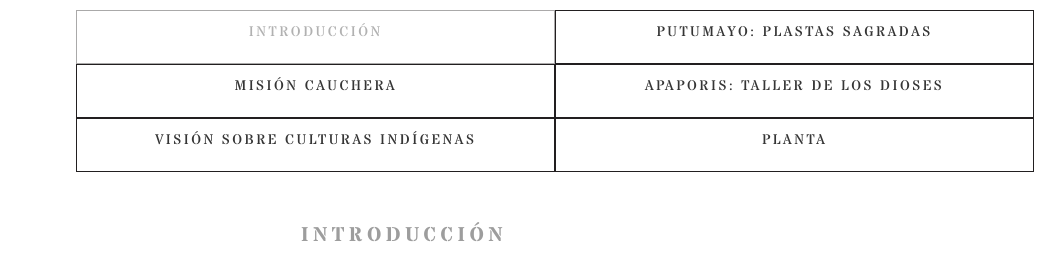
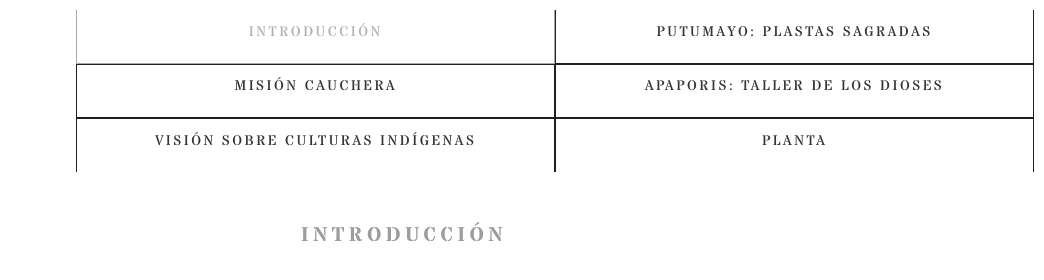
Before and after one commit to ButchBet/Richard-Evans-Schulter-Blog, a website built with webpack: page public/index.html in a window 1280 px wide. Shown: the top 280 px of the page, 236-1280 px from the left. Built offline with nearby package versions, Linux system fonts and the light colour scheme.

Commit message:
Added some setting to the header.

```diff
--- a/src/styles/tablet.css
+++ b/src/styles/tablet.css
@@ -67,4 +67,14 @@
         justify-content: space-between;
         padding-left: 23px;
     }
+
+    .navList li:nth-child(1),
+    .navList li:nth-child(2) {
+        border-top: 0;
+    }
+
+    .navList li:nth-child(5),
+    .navList li:nth-child(6) {
+        border-bottom: 0;
+    }
 }
```
